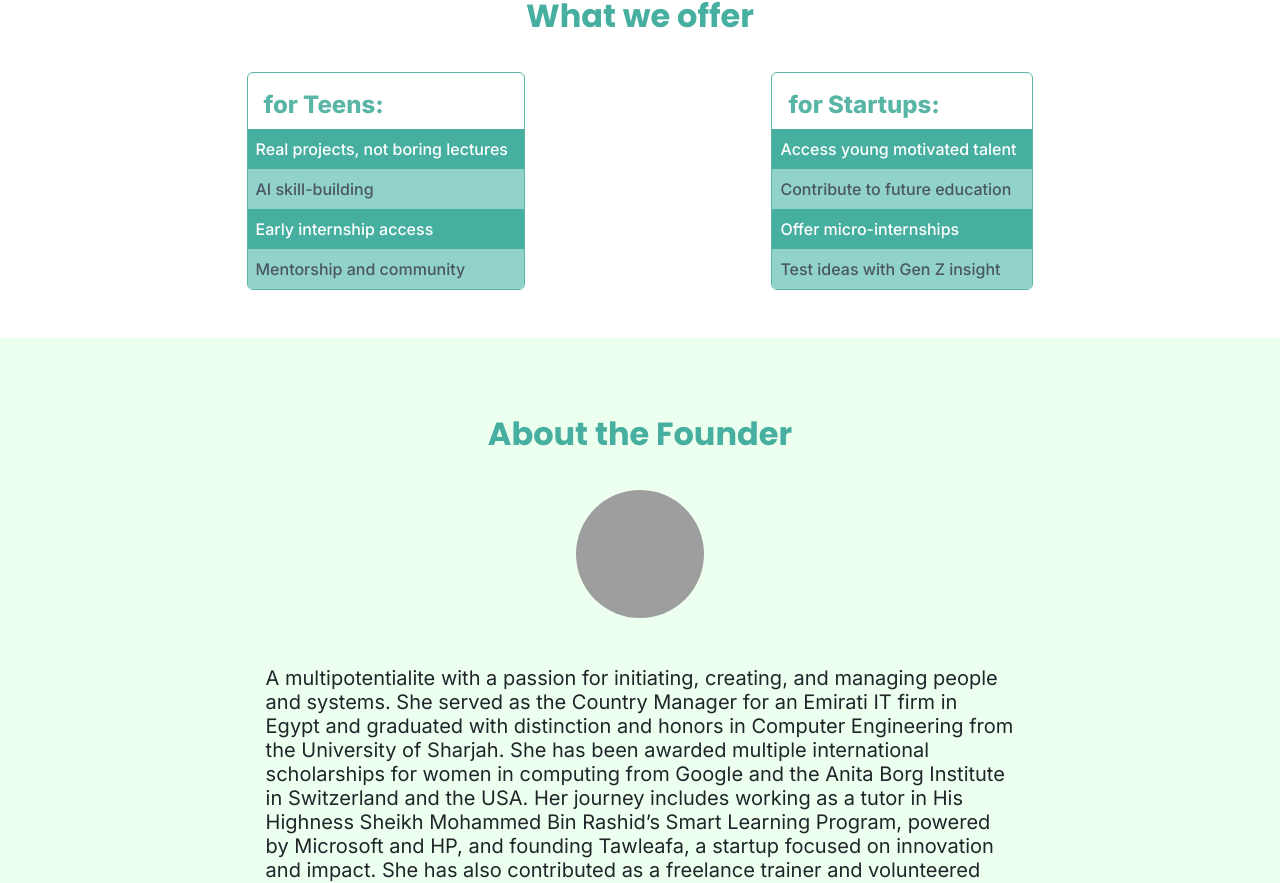
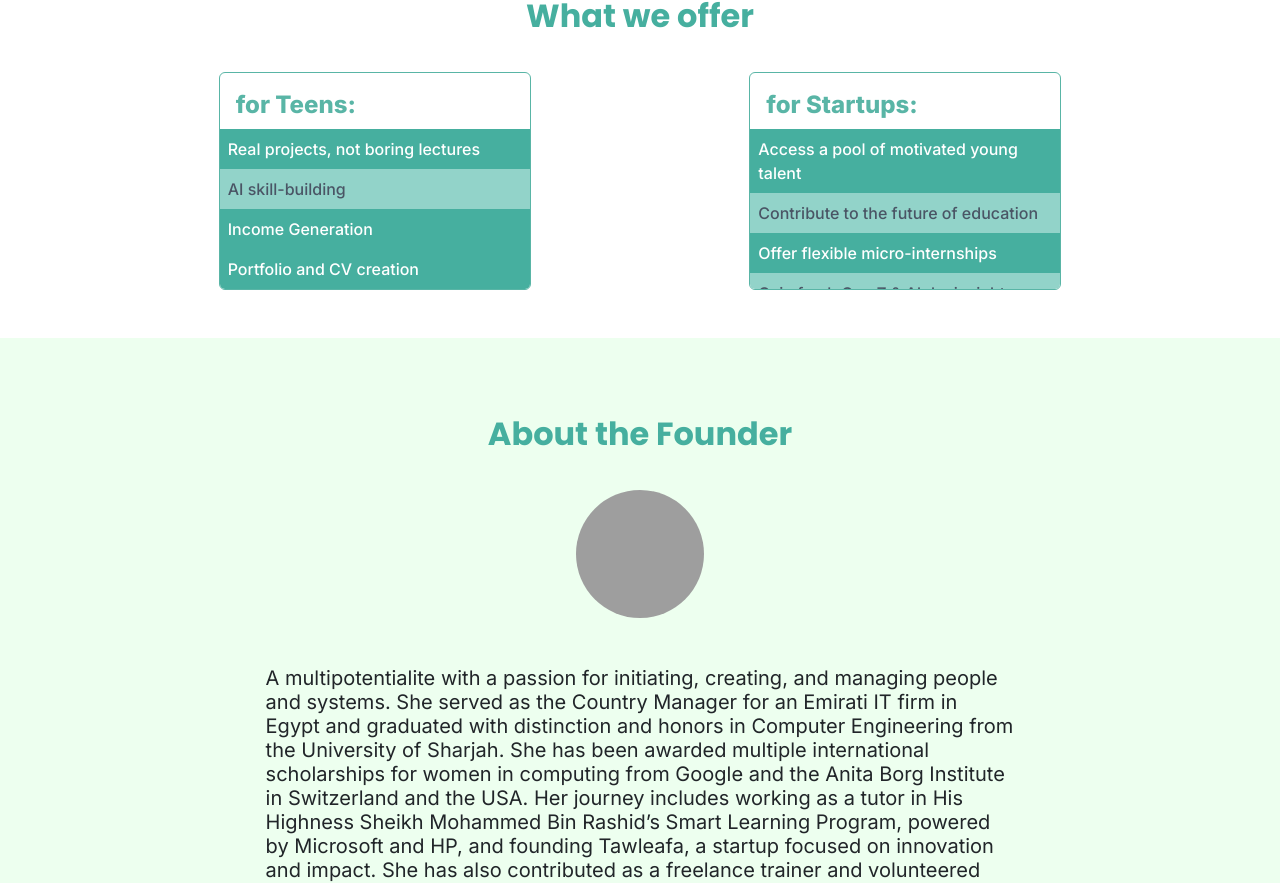
Before and after one commit to MohamedNabil-200/The-Outliers-landing-page, a React (Vite) app: page / in a window 1280 px wide. Shown: the part 2154-3037 px from the top of the page. Built offline with nearby package versions, Linux system fonts and the light colour scheme; grey boxes are pictures that could not be loaded.

Commit message:
refactor: update the boxes content

```diff
--- a/src/components/Benefits.jsx
+++ b/src/components/Benefits.jsx
@@ -15,26 +15,74 @@ const Benefits = () => {
           What we offer
         </h3>
         <div className="flex flex-col md:flex-row items-center justify-center md:justify-evenly gap-4 w-full">
-          <div className="border border-[#59B5A6] pt-4 rounded-md mb-4 md:mb-0 w-full md:w-fit h-[218px] overflow-hidden" data-aos="fade-right">
+          <div className="border border-[#59B5A6] pt-4 rounded-md mb-4 md:mb-0 w-full md:w-1/4 h-[218px] overflow-hidden" data-aos="fade-right">
             <h5 className="text-2xl font-extrabold text-[#59B5A6] mb-2 pl-4">
               for Teens:
             </h5>
             <ul className="text-[#212529]">
-              <li className=" bg-[#46af9f] pl-2 pr-4 py-2 text-white font-medium hover:bg-white hover:text-[#46af9f] transition-all duration-300 cursor-default hover:pl-4">Real projects, not boring lectures</li>
-              <li className=" bg-[#92D3C9] pl-2 pr-4 py-2 text-gray-600 font-medium hover:bg-white hover:text-[#46af9f] transition-all duration-300 cursor-default hover:pl-4">AI skill-building</li>
-              <li className=" bg-[#46af9f] pl-2 pr-4 py-2 text-white font-medium hover:bg-white hover:text-[#46af9f] transition-all duration-300 cursor-default hover:pl-4">Early internship access</li>
-              <li className=" bg-[#92D3C9] pl-2 pr-4 py-2 text-gray-600 font-medium hover:bg-white hover:text-[#46af9f] transition-all duration-300 cursor-default hover:pl-4">Mentorship and community</li>
+              <li
+                className=" bg-[#46af9f] pl-2 pr-4 py-2 text-white font-medium hover:bg-white hover:text-[#46af9f] transition-all duration-300 cursor-default hover:pl-4">
+                Real projects, not boring lectures
+              </li>
+              <li
+                className=" bg-[#92D3C9] pl-2 pr-4 py-2 text-gray-600 font-medium hover:bg-white hover:text-[#46af9f] transition-all duration-300 cursor-default hover:pl-4">
+                  AI skill-building
+              </li>
+              <li
+                className=" bg-[#46af9f] pl-2 pr-4 py-2 text-white font-medium hover:bg-white hover:text-[#46af9f] transition-all duration-300 cursor-default hover:pl-4">
+                  Income Generation
+              </li>
+              <li
+                className=" bg-[#46af9f] pl-2 pr-4 py-2 text-white font-medium hover:bg-white hover:text-[#46af9f] transition-all duration-300 cursor-default hover:pl-4">
+                  Portfolio and CV creation
+              </li>
+              <li
+                className=" bg-[#92D3C9] pl-2 pr-4 py-2 text-gray-600 font-medium hover:bg-white hover:text-[#46af9f] transition-all duration-300 cursor-default hover:pl-4">
+                  Early internship access
+              </li>
+              <li
+                className=" bg-[#92D3C9] pl-2 pr-4 py-2 text-gray-600 font-medium hover:bg-white hover:text-[#46af9f] transition-all duration-300 cursor-default hover:pl-4">
+                  Scholarships and Opportunities
+              </li>
+              <li
+                className=" bg-[#92D3C9] pl-2 pr-4 py-2 text-gray-600 font-medium hover:bg-white hover:text-[#46af9f] transition-all duration-300 cursor-default hover:pl-4">
+                  Volunteering and civil work
+              </li>
             </ul>
           </div>
-          <div className="border border-[#59B5A6] pt-4 rounded-md mb-4 md:mb-0 w-full md:w-fit h-[218px] overflow-hidden" data-aos="fade-left">
+          <div className="border border-[#59B5A6] pt-4 rounded-md mb-4 md:mb-0 w-full md:w-1/4 h-[218px] overflow-hidden" data-aos="fade-left">
             <h5 className="text-2xl font-extrabold text-[#59B5A6] mb-2 pl-4">
               for Startups:
             </h5>
             <ul className="text-[#212529]">
-              <li className=" bg-[#46af9f] pl-2 pr-4 py-2 text-white font-medium hover:bg-white hover:text-[#46af9f] transition-all duration-300 cursor-default hover:pl-4">Access young motivated talent</li>
-              <li className=" bg-[#92D3C9] pl-2 pr-4 py-2 text-gray-600 font-medium hover:bg-white hover:text-[#46af9f] transition-all duration-300 cursor-default hover:pl-4">Contribute to future education</li>
-              <li className=" bg-[#46af9f] pl-2 pr-4 py-2 text-white font-medium hover:bg-white hover:text-[#46af9f] transition-all duration-300 cursor-default hover:pl-4">Offer micro-internships</li>
-              <li className=" bg-[#92D3C9] pl-2 pr-4 py-2 text-gray-600 font-medium hover:bg-white hover:text-[#46af9f] transition-all duration-300 cursor-default hover:pl-4">Test ideas with Gen Z insight</li>
+              <li
+                className=" bg-[#46af9f] pl-2 pr-4 py-2 text-white font-medium hover:bg-white hover:text-[#46af9f] transition-all duration-300 cursor-default hover:pl-4">
+                  Access a pool of motivated young talent
+              </li>
+              <li
+              className=" bg-[#92D3C9] pl-2 pr-4 py-2 text-gray-600 font-medium hover:bg-white hover:text-[#46af9f] transition-all duration-300 cursor-default hover:pl-4">
+                Contribute to the future of education
+              </li>
+              <li
+                className=" bg-[#46af9f] pl-2 pr-4 py-2 text-white font-medium hover:bg-white hover:text-[#46af9f] transition-all duration-300 cursor-default hover:pl-4">
+                  Offer flexible micro-internships
+              </li>
+              <li
+                className=" bg-[#92D3C9] pl-2 pr-4 py-2 text-gray-600 font-medium hover:bg-white hover:text-[#46af9f] transition-all duration-300 cursor-default hover:pl-4">
+                  Gain fresh Gen Z & Alpha insights
+              </li>
+              <li
+                className=" bg-[#92D3C9] pl-2 pr-4 py-2 text-gray-600 font-medium hover:bg-white hover:text-[#46af9f] transition-all duration-300 cursor-default hover:pl-4">
+                  Save up to 70% on hiring costs
+              </li>
+              <li
+                className=" bg-[#92D3C9] pl-2 pr-4 py-2 text-gray-600 font-medium hover:bg-white hover:text-[#46af9f] transition-all duration-300 cursor-default hover:pl-4">
+                  Build your brand as youth-friendly & innovative
+              </li>
+              <li
+                className=" bg-[#92D3C9] pl-2 pr-4 py-2 text-gray-600 font-medium hover:bg-white hover:text-[#46af9f] transition-all duration-300 cursor-default hover:pl-4">
+                  Create a talent pipeline for future hiring
+              </li>
             </ul>
           </div>
         </div>
```
